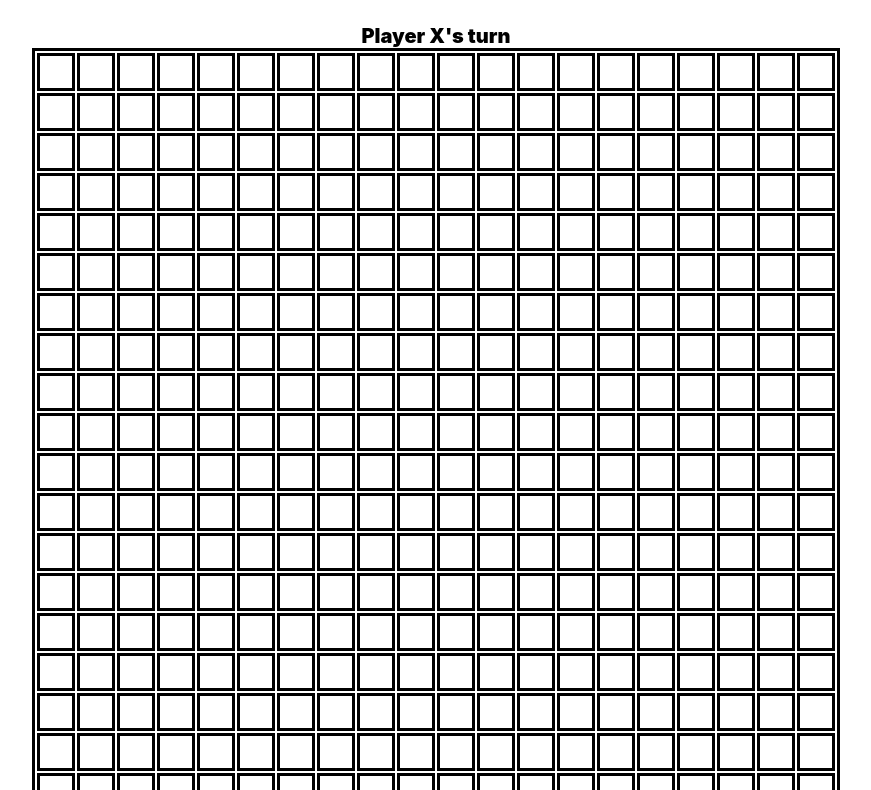
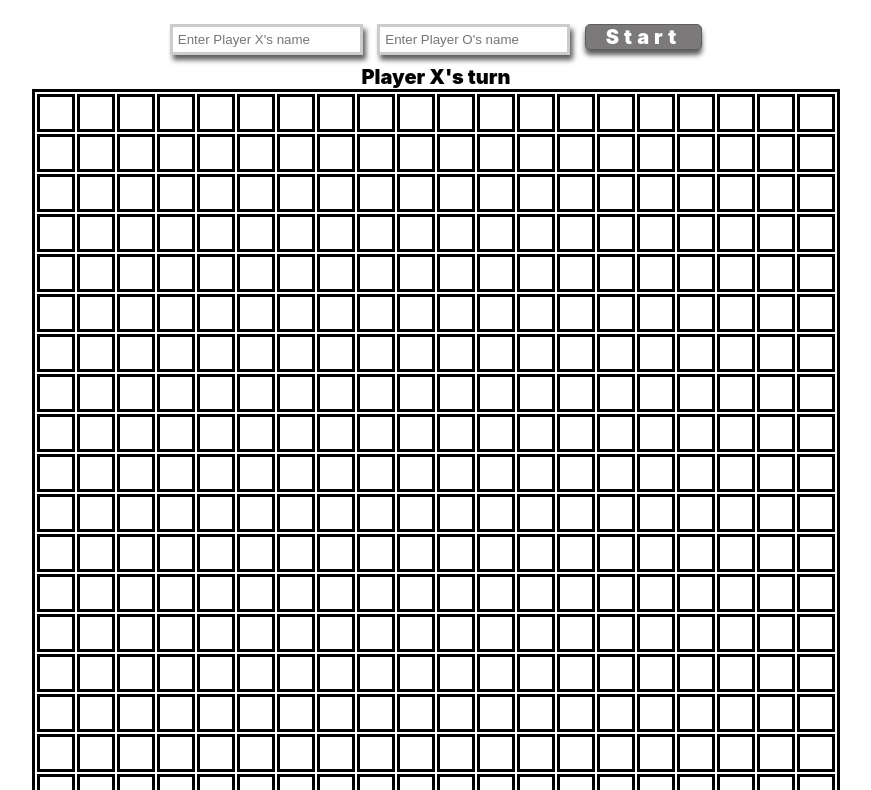
Before and after one commit to OUlmachi-Yassir/TICTAC, a plain HTML site: page index.html in a window 1280 px wide. Shown: the part 128-918 px from the top of the page, without its empty margins (204-1075 px from the left). Drawn offline with Linux system fonts and the light colour scheme; a web font is replaced by a local one.

Commit message:
la jai changer des truque sur mon code html et js et css , j'ai ajoute les emputes pour les ulisateurs avec son style css

```diff
--- a/css.css
+++ b/css.css
@@ -73,3 +73,40 @@ h1{
     height: 30px;
     border:3px solid #000000;
 }
+
+#playerXName{
+    padding: 5px;
+    border: 3px solid;
+    border-color: #cdcbcb;
+    box-shadow:3px 5px 5px 0px #5e5e5e;
+    margin-right: 10px;
+
+}
+#playerOName{
+    padding: 5px;
+    border: 3px solid;
+    border-color: #cdcbcb;
+    box-shadow:3px 5px 5px 0px #5e5e5e;
+    margin-right: 10px;
+}
+
+#start-game{
+    padding: 0px 20px;
+    box-shadow:0px  5px 5px  #5e5e5e;
+    font-size:20px;
+    font-family:inter;
+    font-weight: 900;
+    letter-spacing: 5px;
+    border-radius: 5px;
+    cursor: pointer;
+    color: rgb(255, 255, 255);
+    border:1px solid #5e5e5e;
+    background-color: rgb(123, 121, 121);
+}
+.players{
+    flex: content;
+    justify-items: center;
+    align-items: center;
+    margin: auto;
+    margin-bottom:10px ;
+}
--- a/index.html
+++ b/index.html
@@ -11,6 +11,11 @@
 <body>
     <div class="game-container">
         <h1>TICTAC</h1>
+        <div class="players">
+            <input type="text" id="playerXName" placeholder="Enter Player X's name">
+            <input type="text" id="playerOName" placeholder="Enter Player O's name">
+            <button id="start-game">Start</button>
+        </div>
         <div id="player-turn">Player X's turn</div>
         <table id="game-board"></table>
         <div id="game-result"></div>
--- a/script.js
+++ b/script.js
@@ -16,11 +16,10 @@ function createBoard() {
         gameBoard.appendChild(row);
 
     }
-    console.log(BOARD_SIZE)
+
 };
 createBoard();
-console.log(BOARD_SIZE)
 
 document.getElementById("reset-button").onclick =function(){
-    createBoard();
+   createBoard();
 }
```
